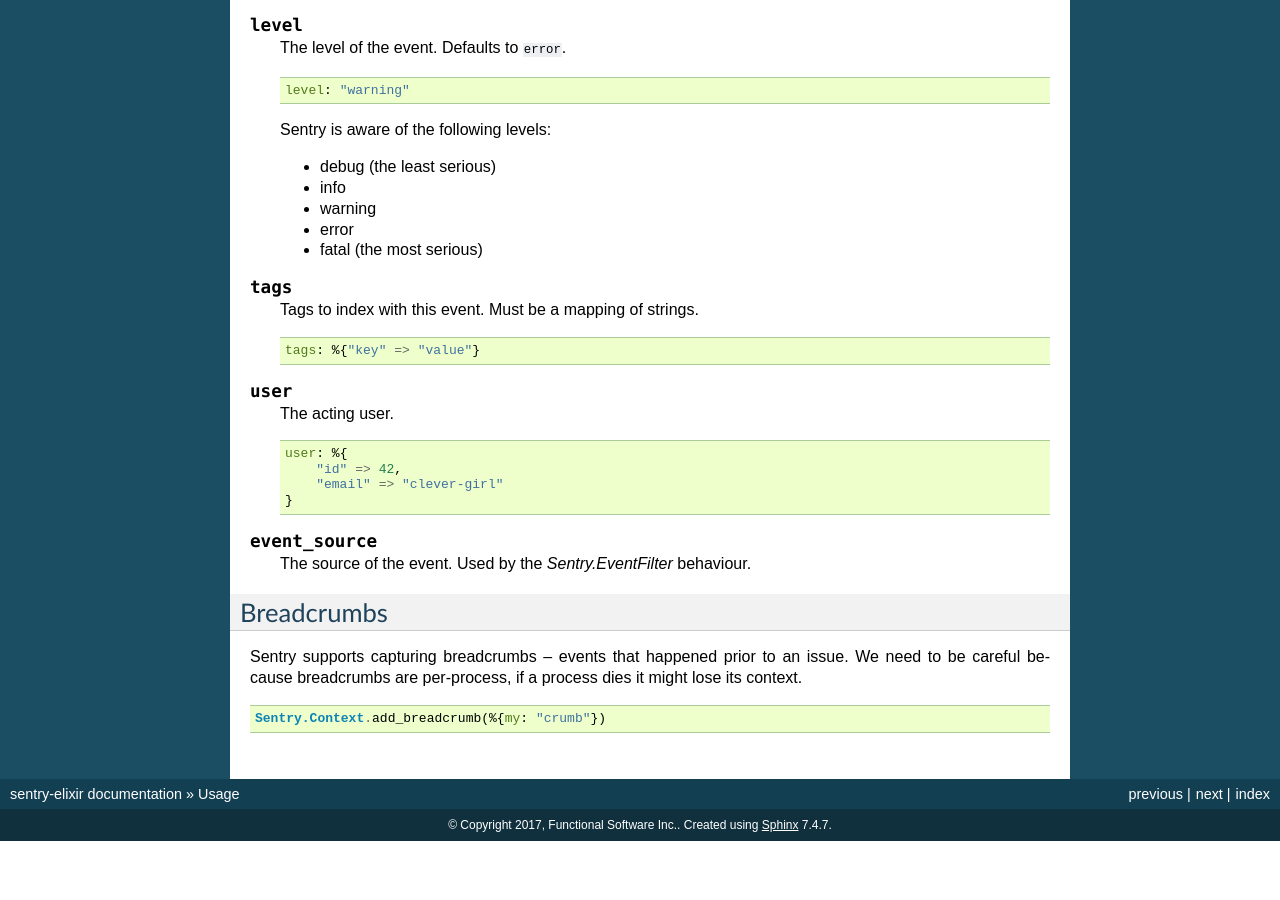
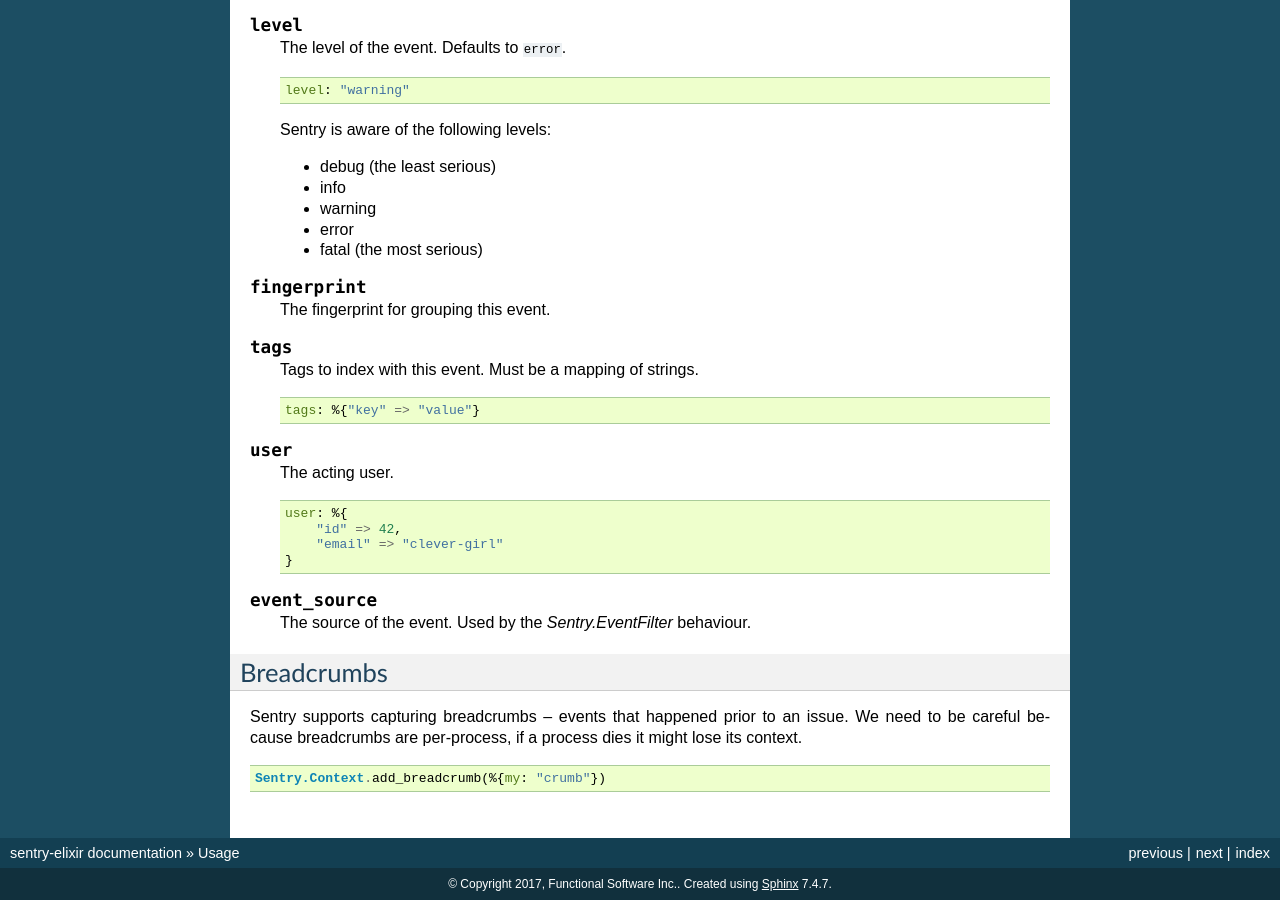
Before and after one commit to getsentry/sentry-elixir, a Sphinx documentation site: the page built from docs/usage.rst, in a window 1280 px wide and 900 px high, scrolled down 572 px. Built offline with Sphinx 7.4.7, drawn with Linux system fonts in a browser that asks for light colours; the version number could not be read and is left out; before the commit the page ends 1413 px from its top, so only the background shows below that.

Commit message:
Adding Fingerprint option to the event/client to allow for custom grouping https://docs.sentry.io/learn/rollups/\#custom-grouping

```diff
--- a/docs/usage.rst
+++ b/docs/usage.rst
@@ -52,6 +52,14 @@
     * error
     * fatal (the most serious)
 
+.. describe:: fingerprint
+
+    The fingerprint for grouping this event.
+
+    .. code-block::elixir
+
+        fingerprint: ["{{ default }}", "other value"]
+
 .. describe:: tags
 
     Tags to index with this event. Must be a mapping of strings.
```
Also changed, not shown: 3 other files.
